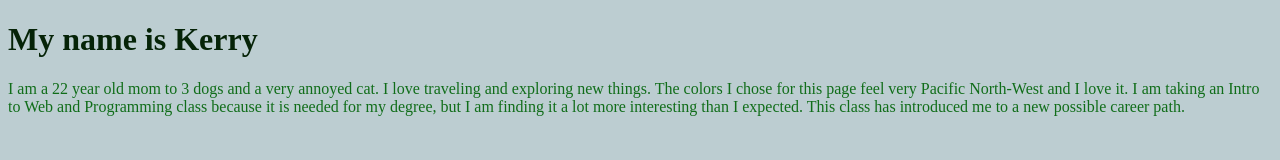
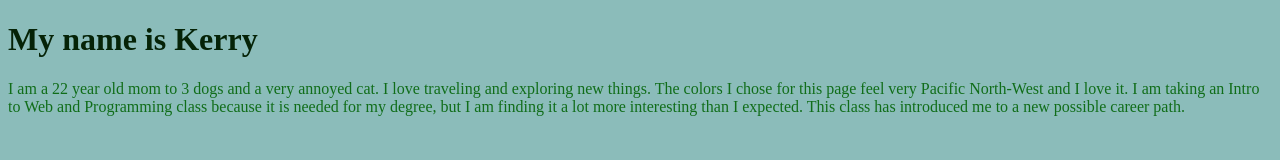
Before and after one commit to KerrySkye/KerrySkye, a plain HTML site: page index.html in a window 1280 px wide. Drawn offline with Linux system fonts and the light colour scheme.

Commit message:
Update index.html

```diff
--- a/index.html
+++ b/index.html
@@ -3,7 +3,7 @@
     <head>
         <title>My Personal Introduction</title>
         <style>
-           body {background-color:#bccdd1}
+           body {background-color:#8BBCBA}
             h1{color:#052307}
             p{color: #106d19}
         </style>
```
